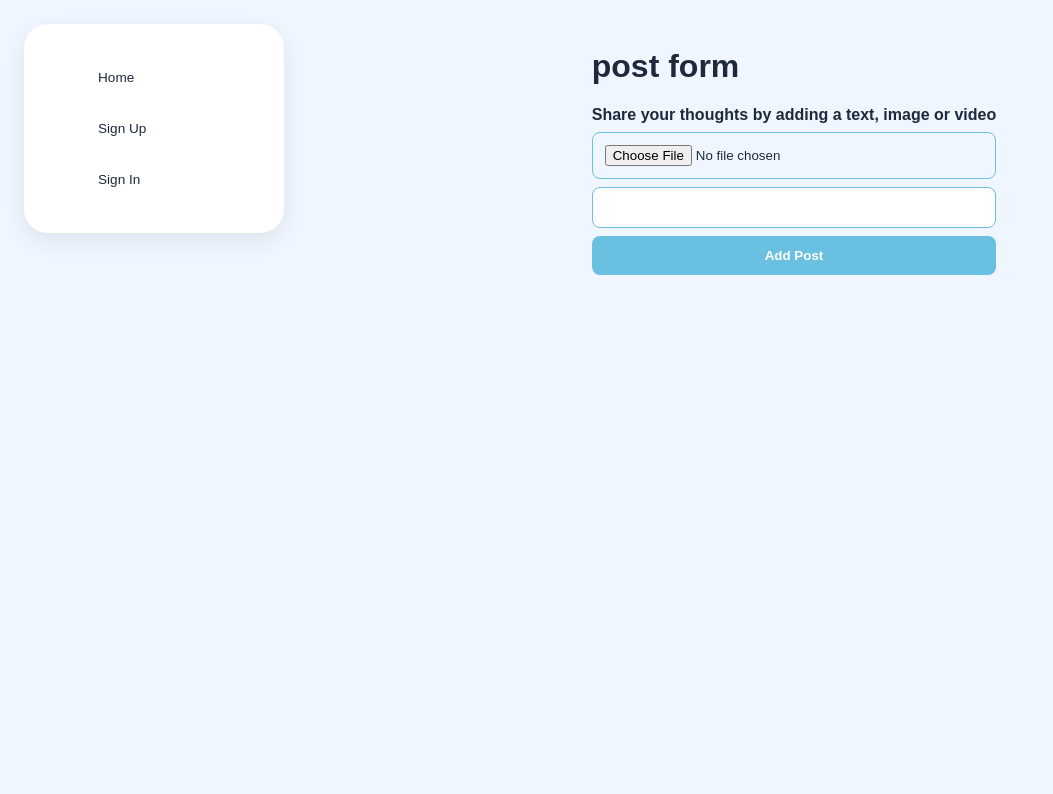
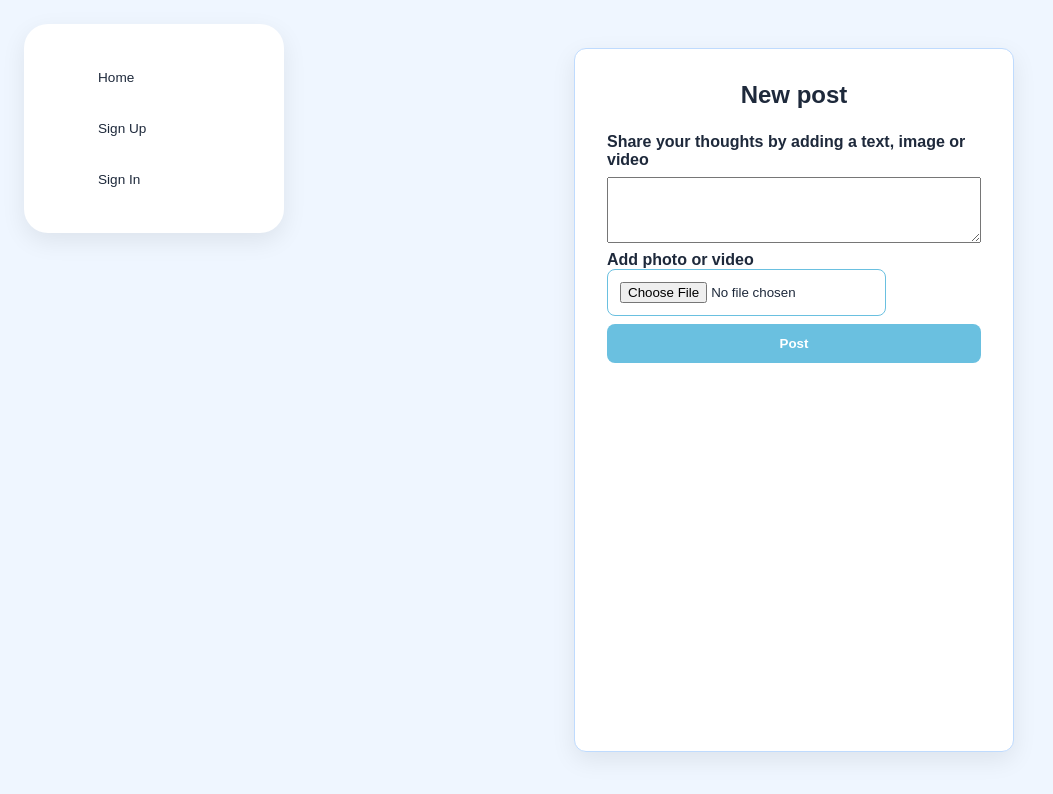
Before and after one commit to fatimaAhmed26/yapp-app-frontend, a React (Vite) app: page /posts/new in a window 1280 px wide. Shown: the top 794 px of the page, without its empty margins (0-1053 px from the left). Built offline with nearby package versions, Linux system fonts and the light colour scheme; no server answers; a web font is replaced by a local one.

Commit message:
fixing the buttons error

```diff
--- a/src/pages/PostDetails.jsx
+++ b/src/pages/PostDetails.jsx
@@ -25,7 +25,7 @@ const openModal = () => dialogRef.current?.showModal();
 
 }
     if (!post) return <main>Loading...</main>
-const PostOwner = props.posts.user === props.user._id
+const PostOwner = post.owner._id === props.user._id
 return(
     <main>
         post details
@@ -42,11 +42,11 @@ return(
           {new Date(post.createdAt).toLocaleDateString()}
        </p>
    { PostOwner? (
-     ("")
-    ) :<>
+     <>
      <button onClick={() => navigate(`/posts/${postId}/edit`)}>Edit</button>
     <button onClick={openModal}>Delete</button>
-     </> }
+     </>
+    ) :false }
       <dialog ref={dialogRef} style={{ padding: '20px', borderRadius: '8px', border: 'none' }}>
         <h2>Are you sure?</h2>
         <p>when you click delete this post will be deleted</p>
--- a/src/pages/PostFrom.jsx
+++ b/src/pages/PostFrom.jsx
@@ -3,21 +3,20 @@ import { useActionData, useParams } from 'react-router'
 import * as postServices from '../services/post'
 
 
-const PostForm =(props)=>{
+const PostForm = (props) => {
 
     const { postId } = useParams()
-    const initialState ={
-        media:'',
-        text:''
+    const initialState = {
+        media: '',
+        text: ''
     }
-    const [formData , setFormData] = useState(initialState)
+    const [formData, setFormData] = useState(initialState)
 
-       const handleChange=(evt)=>{
+    const handleChange = (evt) => {
         setFormData({ ...formData, [evt.target.name]: evt.target.value })
     }
     const handleFileChange = (event) => {
-        (event.target.files)
-        setFormData(prev => ({...prev, media: event.target.files[0]}))
+        setFormData(prev => ({ ...prev, media: event.target.files[0] }))
     }
     const handleSubmit = (event) => {
         event.preventDefault()
@@ -27,14 +26,10 @@ const PostForm =(props)=>{
             submitData.append('text', formData.text)
             props.handleUpdatePost(postId, submitData)
         }
-    else
-        {
+        else {
             const submitData = new FormData()
             submitData.append('media', formData.media)
             submitData.append('text', formData.text)
-        (submitData);
-        ([...submitData.entries()],"submit Data");
-
             props.handleAddPost(submitData)
         }
     }
@@ -49,16 +44,24 @@ const PostForm =(props)=>{
 
         return () => setFormData(initialState)
     }, [postId])
-    return(
-        <div>
-            <h1>post form</h1>
+
+    return (
+        <section className="card">
+            <header>
+                <h1>{postId ? 'Edit post' : 'New post'}</h1>
+            </header>
             <form onSubmit={handleSubmit}>
-                <label htmlFor="media">Share your thoughts by adding a text, image or video </label>
-                <input type="file" name='media' onChange={handleFileChange} />
-                <input type="text" name='text' onChange={handleChange} value={formData.text}/>
-                <button type='submit'>Add Post</button>
+                <label htmlFor="text">Share your thoughts by adding a text, image or video</label>
+                <textarea id="text" name="text" onChange={handleChange} value={formData.text} rows={4} />
+
+                <label htmlFor="media" className="file-label">
+                    {formData.media?.name || 'Add photo or video'}
+                    <input type="file" id="media" name="media" onChange={handleFileChange} />
+                </label>
+
+                <button type="submit">{postId ? 'Save' : 'Post'}</button>
             </form>
-        </div>
+        </section>
     )
 }
 export default PostForm
```
Lines whose indentation alone changed are shown as unchanged.
